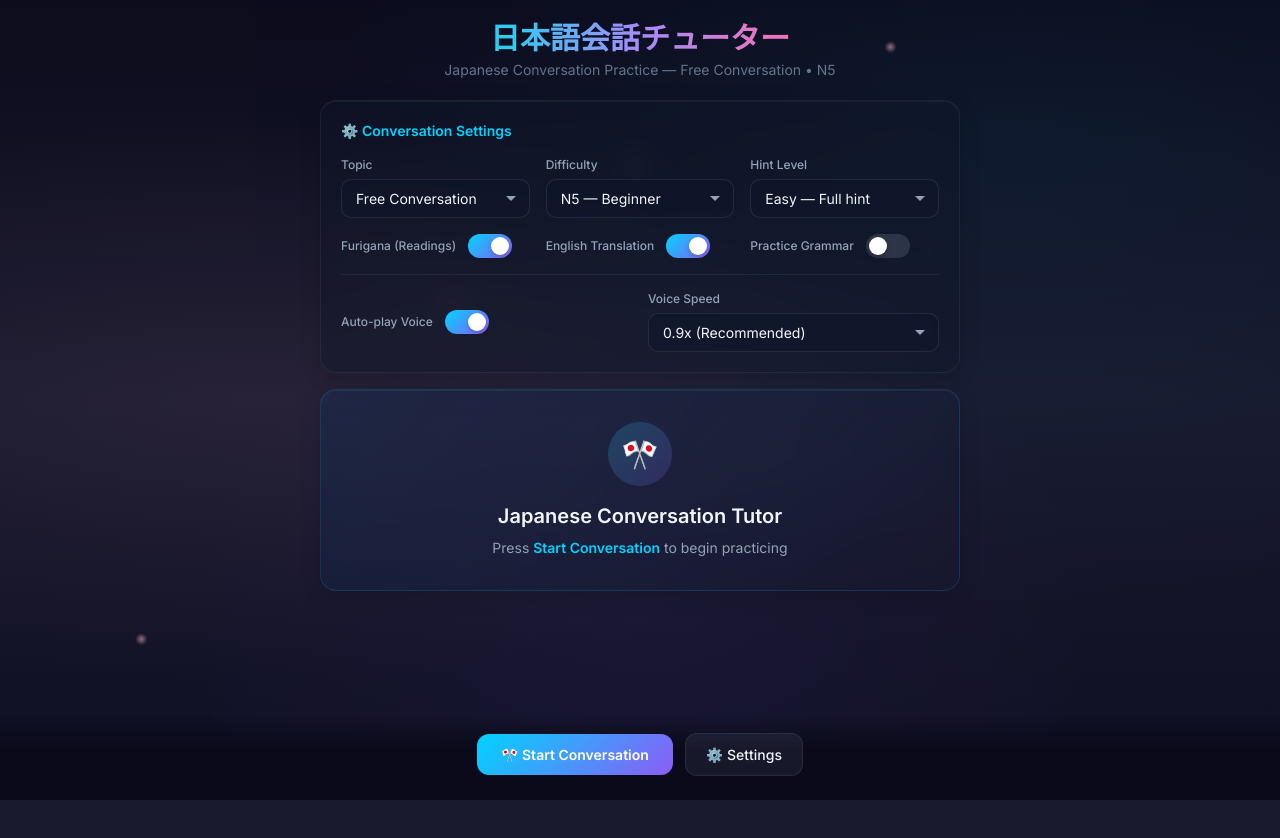
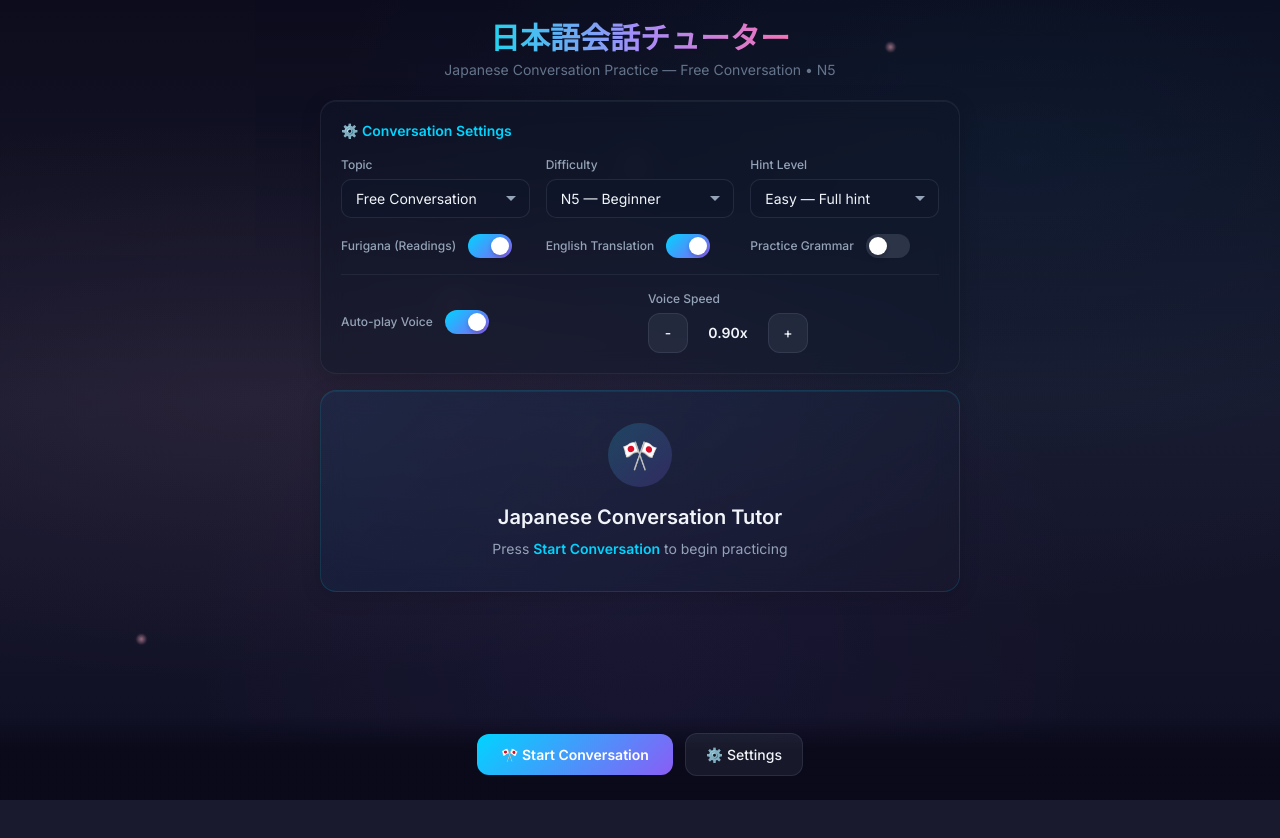
Before and after one commit to nikk151/Language-Tutor, a React (Vite) app in the folder client/: page / in a window 1280 px wide. Both pictures are taken after a click on the button "⚙️ Settings". Shown: the top 838 px of the page. Built offline with nearby package versions, Linux system fonts and the light colour scheme.

Commit message:
Change voice speed control to +/- buttons stepping by 0.05x

```diff
--- a/client/src/components/SettingsPanel.jsx
+++ b/client/src/components/SettingsPanel.jsx
@@ -172,18 +172,35 @@ export default function SettingsPanel() {
           <label className="block text-xs font-medium mb-1.5" style={{ color: 'var(--text-secondary)' }}>
             Voice Speed
           </label>
-          <select
-            value={settings.voiceSpeed}
-            onChange={(e) => updateSetting('voiceSpeed', parseFloat(e.target.value))}
-            className="input-glass"
-          >
-            <option value="0.5">0.5x (Very Slow)</option>
-            <option value="0.7">0.7x (Slow)</option>
-            <option value="0.9">0.9x (Recommended)</option>
-            <option value="1.0">1.0x (Normal)</option>
-            <option value="1.2">1.2x (Fast)</option>
-            <option value="1.5">1.5x (Very Fast)</option>
-          </select>
+          <div className="flex items-center gap-2">
+            <button
+              onClick={() => {
+                const currentSpeed = settings.voiceSpeed || 0.9;
+                const newSpeed = Math.max(0.4, parseFloat((currentSpeed - 0.05).toFixed(2)));
+                updateSetting('voiceSpeed', newSpeed);
+              }}
+              className="btn-glass flex items-center justify-center w-10 h-10 font-bold text-lg"
+              style={{ padding: 0 }}
+              title="Decrease speed by 0.05x"
+            >
+              -
+            </button>
+            <span className="text-sm font-semibold w-16 text-center" style={{ color: 'var(--text-primary)' }}>
+              {(settings.voiceSpeed || 0.9).toFixed(2)}x
+            </span>
+            <button
+              onClick={() => {
+                const currentSpeed = settings.voiceSpeed || 0.9;
+                const newSpeed = Math.min(2.0, parseFloat((currentSpeed + 0.05).toFixed(2)));
+                updateSetting('voiceSpeed', newSpeed);
+              }}
+              className="btn-glass flex items-center justify-center w-10 h-10 font-bold text-lg"
+              style={{ padding: 0 }}
+              title="Increase speed by 0.05x"
+            >
+              +
+            </button>
+          </div>
         </div>
       </div>
 
```
